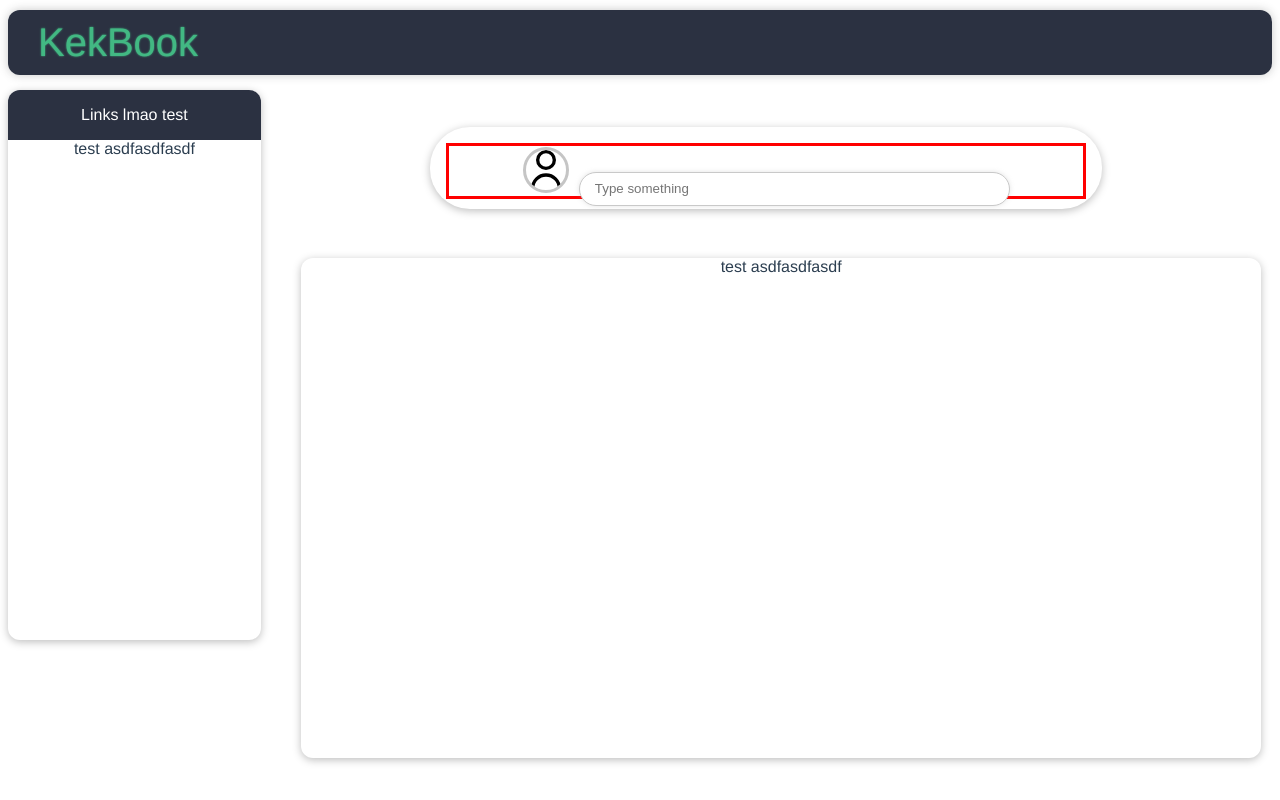
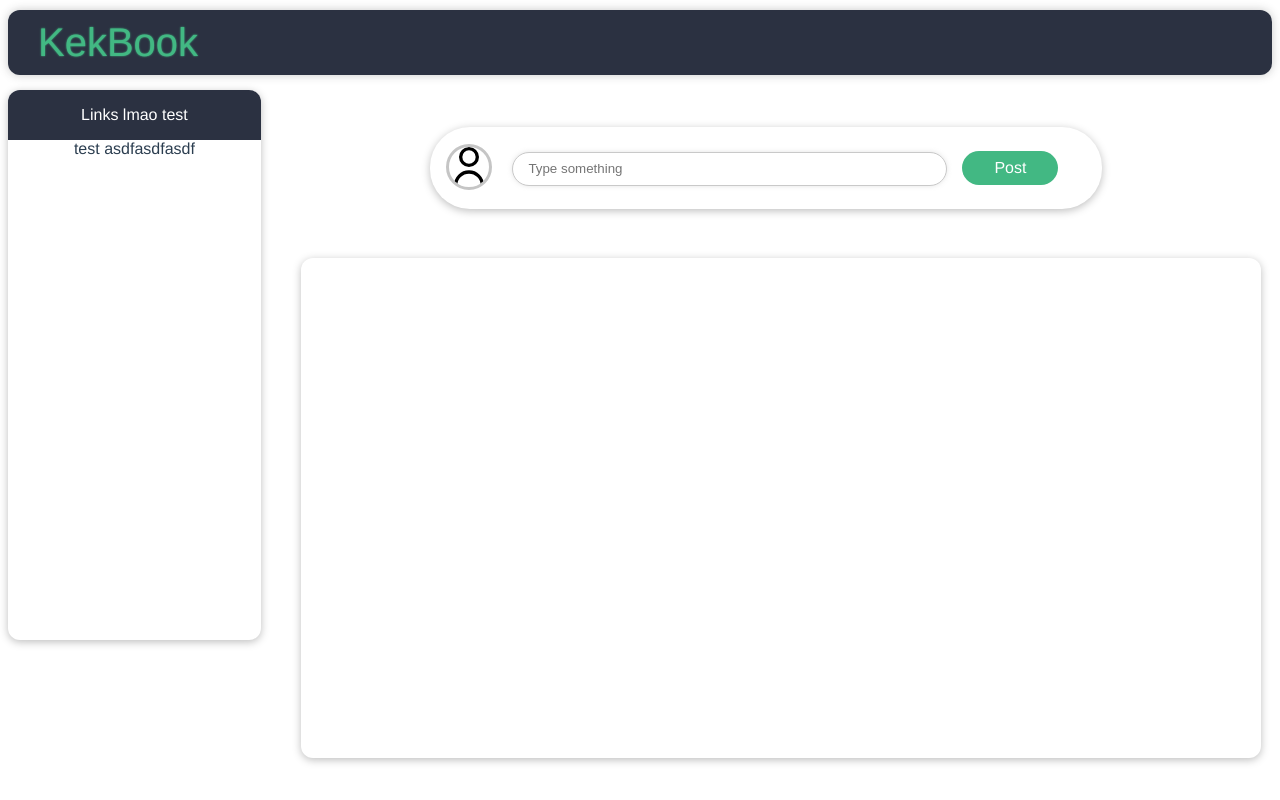
Before and after one commit to VickeTrossing/kekbook, a Vue app: page / in a window 1280 px wide. Built offline with nearby package versions, Linux system fonts and the light colour scheme.

Commit message:
Still working on the UI mostly, getting somewhere

```diff
--- /dev/null
+++ b/src/components/UI/BaseButton.vue
@@ -0,0 +1,23 @@
+<template>
+  <button>
+    <slot></slot>
+  </button>
+</template>
+
+<style scoped>
+button {
+  font: inherit;
+  border: none;
+  background-color: #42b883;
+  color: white;
+  padding: 0.5rem 2rem;
+  cursor: pointer;
+  border-radius: 20px;
+}
+
+button:hover,
+button:active {
+  background-color: #369269;
+  border-color: #369269;
+}
+</style>
--- a/src/components/UI/ContentBody.vue
+++ b/src/components/UI/ContentBody.vue
@@ -1,7 +1,7 @@
 <template>
   <div class="shadow-div">
     <!-- <div class="header">Links lmao test</div> -->
-    <div class="body">test asdfasdfasdf</div>
+    <div class="body"></div>
   </div>
 </template>
 
--- a/src/components/UI/UpdateStatus.vue
+++ b/src/components/UI/UpdateStatus.vue
@@ -1,12 +1,16 @@
 <template>
   <div class="outer-div">
     <base-card class="base-card">
-
       <div class="text-div">
-          <img src="../../icons/fi-rr-user.svg" alt />
-          <input type="text" placeholder="Type something" />
+        <img src="../../icons/fi-rr-user.svg" alt />
+        <input
+        type="text"
+        placeholder="Type something"
+        id="status-message"
+        v-model="message"
+        />
+        <base-button id="base-button" @click="submitMessage">Post</base-button>
       </div>
-
     </base-card>
   </div>
 </template>
@@ -14,7 +18,17 @@
 <script>
 
 export default {
+  data() {
+    return {
+      message: ''
+    };
+  },
 
+  methods: {
+    submitMessage(){
+      console.log(this.message);
+    }
+  }
 }
 </script>
 
@@ -22,6 +36,13 @@ export default {
 .base-card {
   border-radius: 40px;
   height: 50px;
+  width: 800px;
+}
+
+#base-button {
+  -ms-transform: translateY(-50%);
+  transform: translateY(-50%);
+  margin-left: 15px;
 }
 
 input {
@@ -32,16 +53,15 @@ input {
   height: 30px;
   text-align: left;
   padding-left: 15px;
-  margin-left: 10px;
-  margin-top: -1000000000000000000000000000000000000000000000000000000000000000000000000000000000000000000000000px;
-
+  margin-left: 20px;
+  -ms-transform: translateY(-50%);
+  transform: translateY(-50%);
 }
 
 .text-div {
-  border: solid red;
-  height: inherit;
+  /* height: inherit; */
+  text-align: left;
 }
-
 
 .text-div img {
   height: 40px;
@@ -49,5 +69,4 @@ input {
   border-radius: 25px;
   margin-top: 1px;
 }
-
 </style>
--- a/src/main.js
+++ b/src/main.js
@@ -5,7 +5,7 @@ import Navigation from './components/UI/Navigation.vue'
 import SideBar from './components/UI/SideBar.vue'
 import ContentBody from './components/UI/ContentBody.vue'
 import UpdateStatus from './components/UI/UpdateStatus.vue'
-
+import BaseButton from './components/UI/BaseButton.vue'
 
 
 const app = createApp(App);
@@ -16,5 +16,6 @@ app.component('navigation', Navigation);
 app.component('side-bar', SideBar);
 app.component('content-body', ContentBody);
 app.component('update-status', UpdateStatus);
+app.component('base-button', BaseButton);
 
 app.mount('#app');
```
